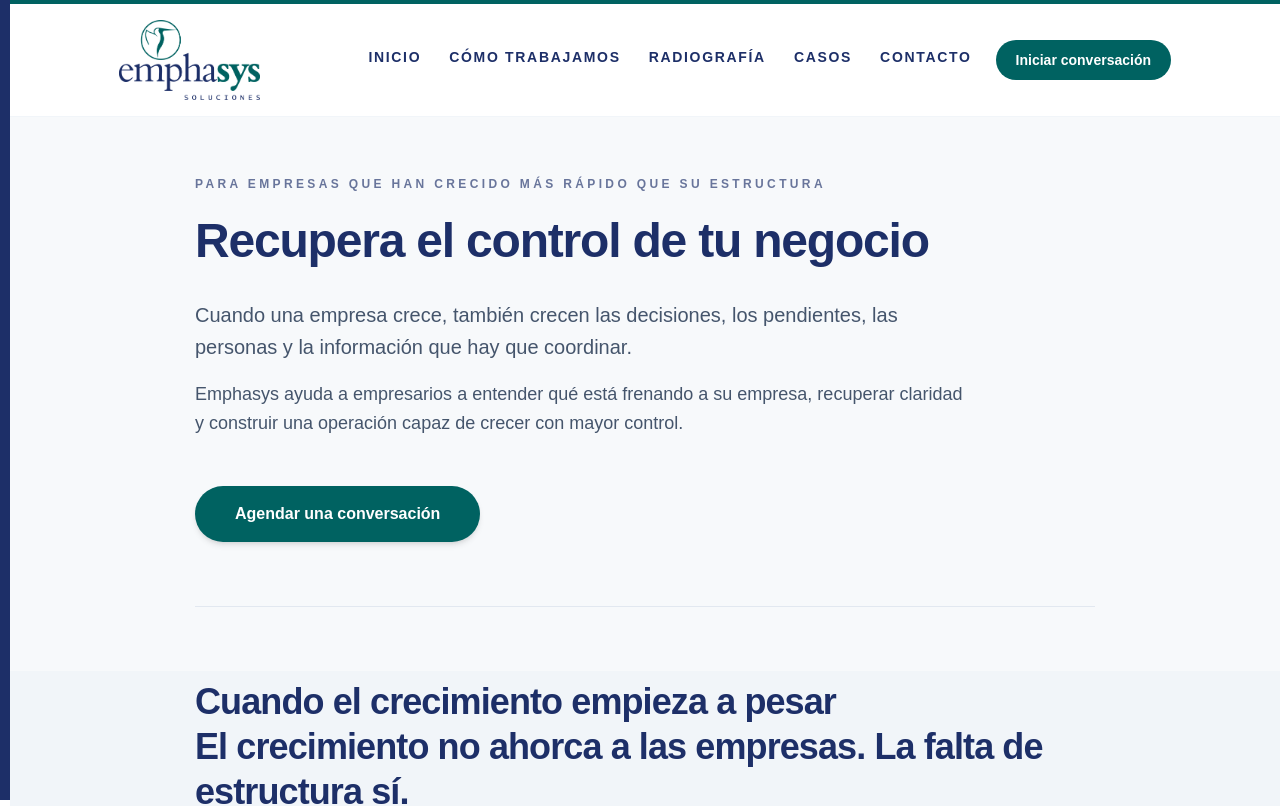
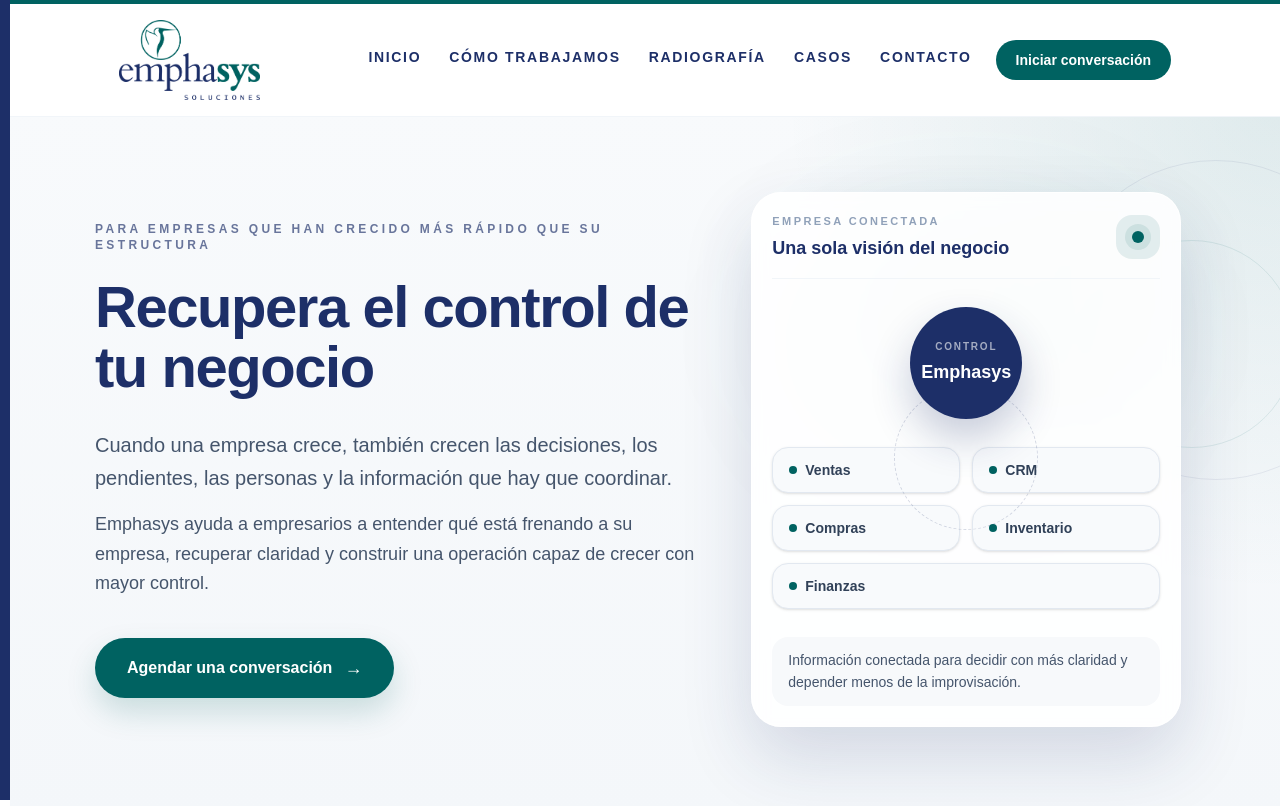
Before and after one commit to EmphaticoOnline/emphasys-web, a Next.js app: page / in a window 1280 px wide. Shown: the top 806 px of the page. Built offline with nearby package versions, Linux system fonts and the light colour scheme.

Commit message:
Dar mayor presencia visual al hero de Inicio

```diff
--- a/components/Hero.tsx
+++ b/components/Hero.tsx
@@ -1,9 +1,18 @@
 "use client";
+
+const capabilityNodes = ["Ventas", "CRM", "Compras", "Inventario", "Finanzas"];
 
 const Hero = () => {
   return (
-    <section id="inicio" className="relative bg-[#F7F9FB] text-slate-900">
-      <div className="mx-auto w-full max-w-[900px] px-6 pt-20 pb-16 sm:px-10 lg:px-0">
+    <section
+      id="inicio"
+      className="relative overflow-hidden bg-[radial-gradient(circle_at_top_right,rgba(0,98,97,0.10),transparent_34%),linear-gradient(180deg,#F8FAFC_0%,#F4F7FA_100%)] text-slate-900"
+    >
+      <div className="pointer-events-none absolute -right-24 top-16 h-80 w-80 rounded-full border border-[rgba(29,47,104,0.08)]" />
+      <div className="pointer-events-none absolute -right-4 top-36 h-52 w-52 rounded-full border border-[rgba(0,98,97,0.10)]" />
+
+      <div className="mx-auto grid w-full max-w-[1100px] gap-14 px-6 pb-20 pt-20 sm:px-10 lg:grid-cols-[1.15fr_0.85fr] lg:items-center lg:px-0 lg:pb-24 lg:pt-24">
+        <div>
           <p
             className="text-xs font-semibold uppercase tracking-[0.28em]"
             style={{ color: "var(--color-emphasys-blue)", opacity: 0.65 }}
@@ -12,17 +21,17 @@
           </p>
 
           <h1
-          className="mt-6 max-w-[820px] text-[32px] font-extrabold leading-[1.06] tracking-tight md:text-4xl lg:text-5xl"
+            className="mt-6 max-w-[720px] text-[36px] font-extrabold leading-[1.04] tracking-tight md:text-5xl lg:text-[58px]"
             style={{ color: "var(--color-emphasys-blue)" }}
           >
             Recupera el control de tu negocio
           </h1>
 
-        <p className="mt-8 max-w-[780px] text-lg leading-relaxed text-slate-600 md:text-xl">
+          <p className="mt-8 max-w-[680px] text-lg leading-relaxed text-slate-600 md:text-xl">
             Cuando una empresa crece, también crecen las decisiones, los pendientes, las personas y la información que hay que coordinar.
           </p>
 
-        <p className="mt-4 max-w-[780px] text-base leading-relaxed text-slate-600 md:text-lg">
+          <p className="mt-4 max-w-[680px] text-base leading-relaxed text-slate-600 md:text-lg">
             Emphasys ayuda a empresarios a entender qué está frenando a su empresa, recuperar claridad y construir una operación capaz de crecer con mayor control.
           </p>
 
@@ -30,13 +39,59 @@
             href="https://wa.me/523311107328?text=Hola%2C%20quiero%20conversar%20sobre%20lo%20que%20est%C3%A1%20pasando%20en%20mi%20empresa.%20%C2%BFPodemos%20revisar%20mi%20caso%3F"
             target="_blank"
             rel="noreferrer"
-          className="mt-12 inline-block rounded-full px-10 py-4 text-base font-semibold text-white shadow-md transition duration-200 hover:opacity-90 focus-visible:outline-none focus-visible:ring-2 focus-visible:ring-[var(--color-emphasys-green)] focus-visible:ring-offset-2 focus-visible:ring-offset-[#F7F9FB]"
+            className="mt-10 inline-flex items-center gap-3 rounded-full px-8 py-4 text-base font-semibold text-white shadow-[0_14px_30px_rgba(0,98,97,0.18)] transition duration-200 hover:-translate-y-0.5 hover:shadow-[0_18px_36px_rgba(0,98,97,0.24)] focus-visible:outline-none focus-visible:ring-2 focus-visible:ring-[var(--color-emphasys-green)] focus-visible:ring-offset-2 focus-visible:ring-offset-[#F7F9FB]"
             style={{ backgroundColor: "var(--color-emphasys-green)" }}
           >
             Agendar una conversación
+            <span aria-hidden="true" className="text-lg">→</span>
           </a>
+        </div>
 
-        <div className="mt-16 h-px w-full bg-slate-200" />
+        <div className="relative mx-auto w-full max-w-[430px] lg:mx-0">
+          <div className="absolute inset-x-10 top-8 h-56 rounded-full bg-[rgba(0,98,97,0.08)] blur-3xl" />
+
+          <div className="relative rounded-[30px] border border-white/80 bg-white/88 p-5 shadow-[0_30px_70px_rgba(29,47,104,0.16)] backdrop-blur">
+            <div className="flex items-center justify-between border-b border-slate-100 pb-4">
+              <div>
+                <p className="text-[11px] font-semibold uppercase tracking-[0.22em] text-slate-400">Empresa conectada</p>
+                <p className="mt-1 text-lg font-semibold" style={{ color: "var(--color-emphasys-blue)" }}>
+                  Una sola visión del negocio
+                </p>
+              </div>
+              <div className="flex h-11 w-11 items-center justify-center rounded-2xl bg-[rgba(0,98,97,0.10)]">
+                <div className="h-3 w-3 rounded-full bg-[var(--color-emphasys-green)] shadow-[0_0_0_7px_rgba(0,98,97,0.10)]" />
+              </div>
+            </div>
+
+            <div className="relative py-7">
+              <div className="absolute left-1/2 top-1/2 h-36 w-36 -translate-x-1/2 -translate-y-1/2 rounded-full border border-dashed border-[rgba(29,47,104,0.18)]" />
+              <div className="relative mx-auto flex h-28 w-28 flex-col items-center justify-center rounded-full bg-[var(--color-emphasys-blue)] text-center text-white shadow-[0_20px_40px_rgba(29,47,104,0.24)]">
+                <span className="text-[10px] font-semibold uppercase tracking-[0.18em] text-white/60">Control</span>
+                <span className="mt-1 text-lg font-semibold">Emphasys</span>
+              </div>
+
+              <div className="mt-7 grid grid-cols-2 gap-3">
+                {capabilityNodes.map((node, index) => (
+                  <div
+                    key={node}
+                    className={`rounded-2xl border border-slate-200 bg-slate-50 px-4 py-3 text-sm font-semibold text-slate-700 shadow-sm ${
+                      index === capabilityNodes.length - 1 ? "col-span-2" : ""
+                    }`}
+                  >
+                    <div className="flex items-center gap-2">
+                      <span className="h-2 w-2 rounded-full bg-[var(--color-emphasys-green)]" />
+                      {node}
+                    </div>
+                  </div>
+                ))}
+              </div>
+            </div>
+
+            <div className="rounded-2xl bg-[#F7F9FB] px-4 py-3 text-sm leading-relaxed text-slate-600">
+              Información conectada para decidir con más claridad y depender menos de la improvisación.
+            </div>
+          </div>
+        </div>
       </div>
     </section>
   );
```
Lines whose indentation alone changed are shown as unchanged.
